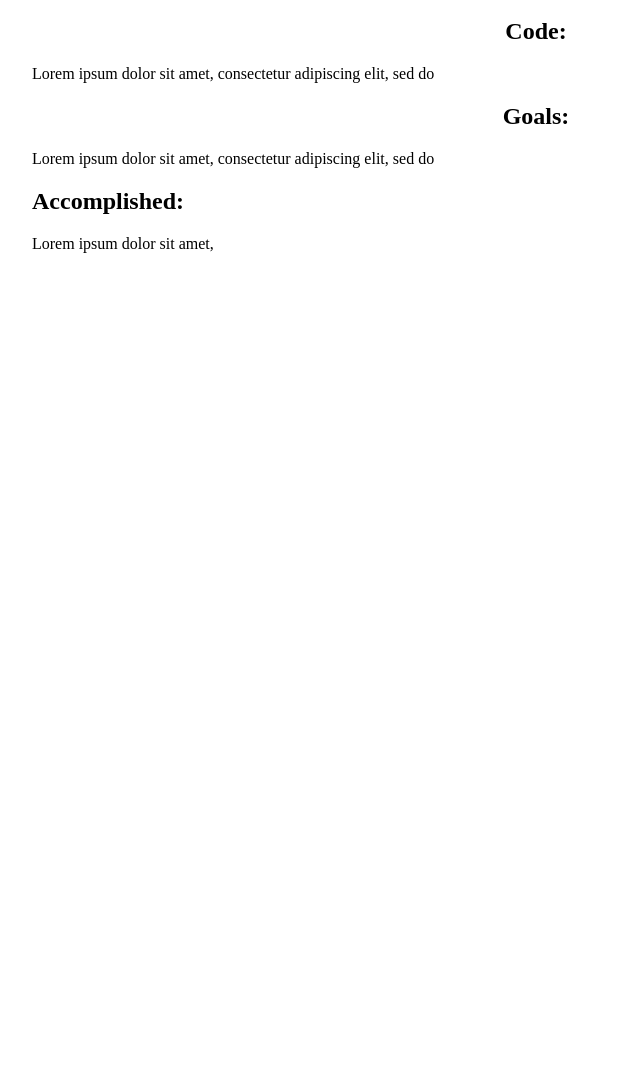
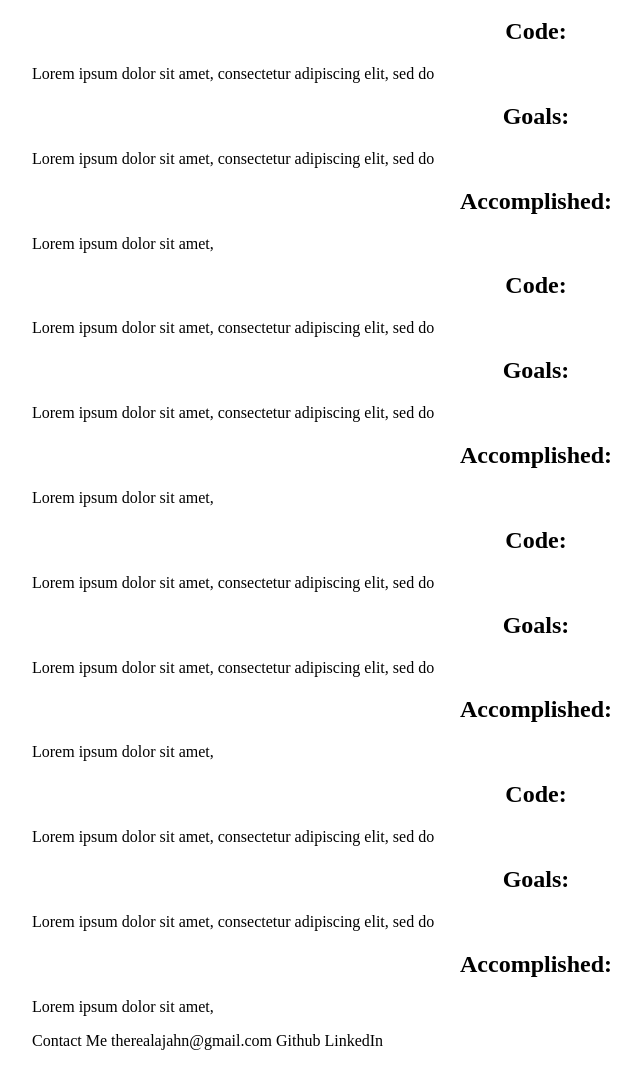
Before and after one commit to Therealajahn/Portfolio2-Thinkful, a plain HTML site: page index.html in a window 1280 px wide. Shown: the part 504-1570 px from the top of the page, without its empty margins (104-745 px from the left). Before the commit the page ends 800 px from the top, so only its background shows below. Drawn offline with Linux system fonts and the light colour scheme.

Commit message:
made more close to my iniial design

```diff
--- a/index.html
+++ b/index.html
@@ -55,7 +55,48 @@
             <h2>Accomplished:</h2>
             <p>Lorem ipsum dolor sit amet, </p>
         </section>
-        <footer role="contentinfo"></footer>
+
+          <section class="projects">
+            <h1>Code:</h1>
+            <p>Lorem ipsum dolor sit amet, consectetur adipiscing elit, sed do</p>
+
+            <h1>Goals:</h1>
+            <p>Lorem ipsum dolor sit amet, consectetur adipiscing elit, sed do</p>
+
+            <div class="gif"></div>
+
+            <h2>Accomplished:</h2>
+            <p>Lorem ipsum dolor sit amet, </p>
+        </section>
+
+          <section class="projects">
+            <h1>Code:</h1>
+            <p>Lorem ipsum dolor sit amet, consectetur adipiscing elit, sed do</p>
+
+            <h1>Goals:</h1>
+            <p>Lorem ipsum dolor sit amet, consectetur adipiscing elit, sed do</p>
+
+            <div class="gif"></div>
+
+            <h2>Accomplished:</h2>
+            <p>Lorem ipsum dolor sit amet, </p>
+        </section>
+
+          <section class="projects">
+            <h1>Code:</h1>
+            <p>Lorem ipsum dolor sit amet, consectetur adipiscing elit, sed do</p>
+
+            <h1>Goals:</h1>
+            <p>Lorem ipsum dolor sit amet, consectetur adipiscing elit, sed do</p>
+
+            <div class="gif"></div>
+
+            <h2>Accomplished:</h2>
+            <p>Lorem ipsum dolor sit amet, </p>
+        </section>
+        <footer role="contentinfo">
+        <p>Contact Me   therealajahn@gmail.com Github      LinkedIn</p>
+        </footer>
      </main>
 
     </body>
--- a/portfolio.css
+++ b/portfolio.css
@@ -1,13 +1,13 @@
 *{
     box-sizing: border-box;
 }
-h1{
+h1,h2,h3{
     text-align: center;
 }
 
 @media only screen and (max-width: 600px){
 
-section{
+section, footer{
     margin-left: 20vw;
     margin-right: 20vw;
 }
@@ -15,14 +15,14 @@ section{
 
 @media only screen and (max-width: 800px){
 
-section{
+section, footer{
     margin-left: 15vw;
     margin-right: 15vw;
 }
 }
 
 @media only screen and (max-width: 3000px){
-    section{
+    section, footer{
         margin-left: 10vw;
         margin-right: 10vw;
     }
```
